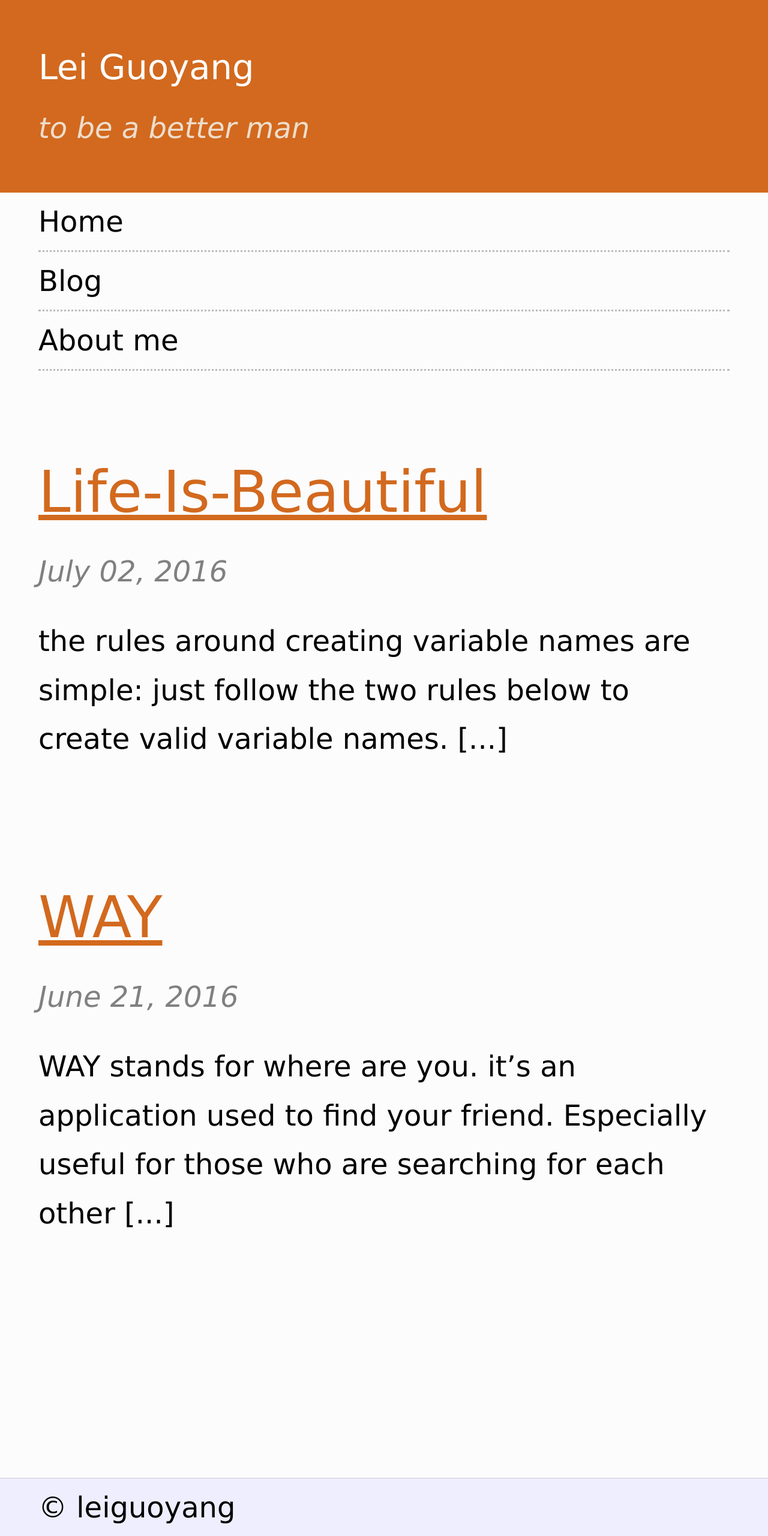
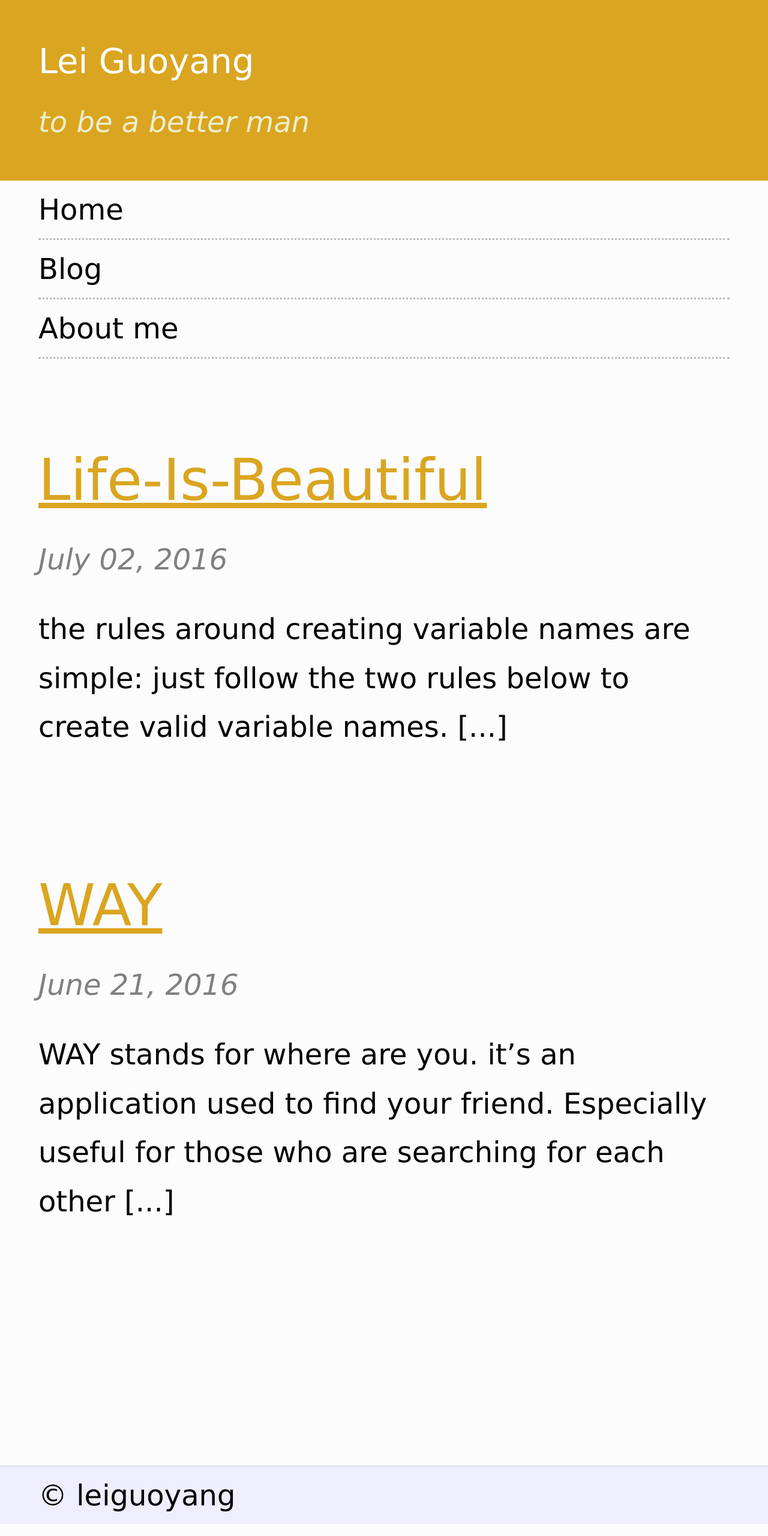
Before and after one commit to leiguoyang/leiguoyang.github.io, a Jekyll site: the page built from index.html, in a window 1280 px wide. Shown: the whole page at 60% size. Built offline with Jekyll 4.4.1, drawn with Linux system fonts in a browser that asks for light colours.

Commit message:
change the link style

```diff
--- a/css/link.css
+++ b/css/link.css
@@ -12,17 +12,17 @@ nav a {
 }
 
 nav a:hover {
-  color: goldenrod;
-  border-color: goldenrod;
+  color: chocolate;
+  border-color: chocolate;
 }
 
 /*for the links in the main section*/
 #main a:link {
-  color: chocolate;
+  color: goldenrod;
 }
 #main a:visited {
   color: #aaa;
 }
 #main a:hover {
-  color: goldenrod;
+  color: chocolate;
 }
--- a/css/main.css
+++ b/css/main.css
@@ -6,9 +6,9 @@ body {
 }
 
 header {
-  padding: 40px 5%;
+  padding: 30px 5%;
   text-align: left;
-  background-color: chocolate;
+  background-color: goldenrod;
   color: white;
 }
 
@@ -21,7 +21,7 @@ header h1 {
 header h2 {
   font-weight: normal;
   font-size: 1em;
-  color: #edc;
+  color: #eec;
   font-style: italic;
 }
 
@@ -37,7 +37,7 @@ nav {
   font-size: 2em;
   text-transform: capitalize;
   font-weight: normal;
-  color: chocolate;
+  color: goldenrod;
   margin-bottom: .5em;
 }
 
```
